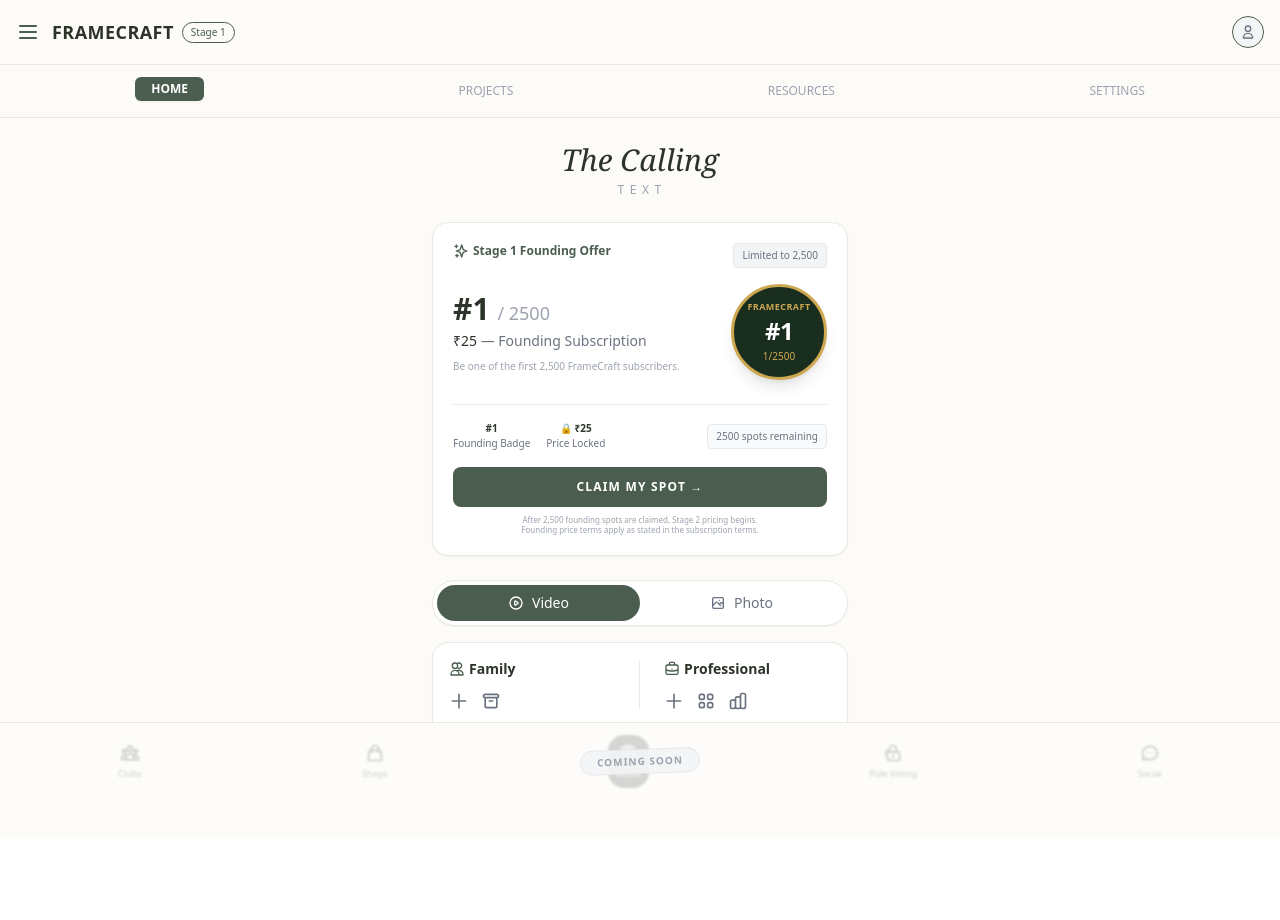
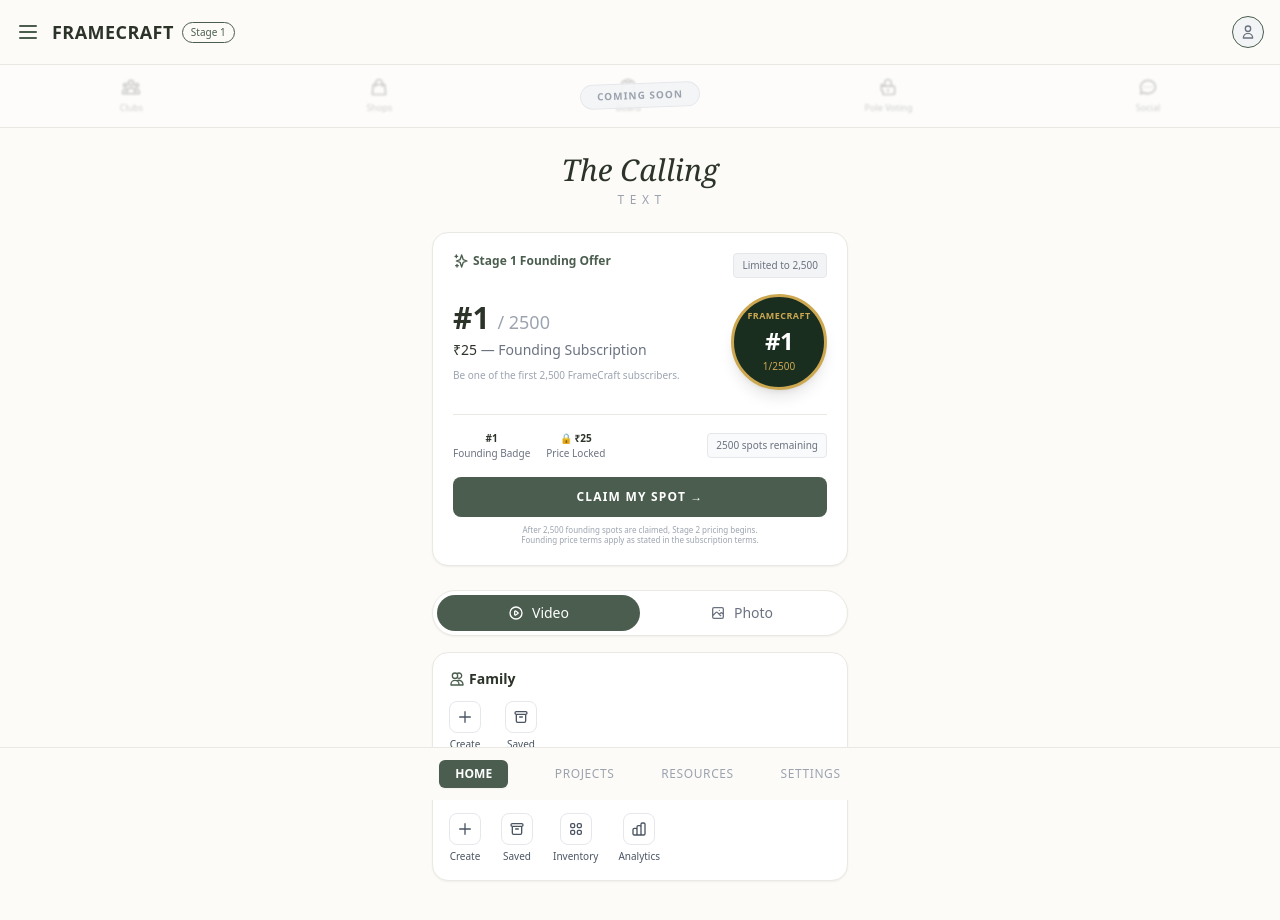
Before and after one commit to Muzammilshk-hue/Framecraft-stage1, a React (Vite) app: page / in a window 1280 px wide. Shown: the top 920 px of the page. Before the commit the page ends 837 px from the top, so only its background shows below. Built offline with nearby package versions, Linux system fonts and the light colour scheme.

Commit message:
Update App.jsx

```diff
--- a/src/App.jsx
+++ b/src/App.jsx
@@ -7,8 +7,9 @@ function App() {
   const [utrNumber, setUtrNumber] = useState('');
   const [claimedSpots, setClaimedSpots] = useState(0);
 
-  // New UI state for Media Type Selector
+  // UI state for Media Type Selector
   const [mediaType, setMediaType] = useState('video'); // 'video' or 'photo'
+
   // Preserved Payment Handler
   const handlePaymentSubmit = (e) => {
     e.preventDefault();
@@ -41,15 +42,24 @@ function App() {
         </div>
       </header>
 
-      {/* 2. PRIMARY TOP NAVIGATION */}
-      <nav className="flex justify-around items-center px-2 py-3 border-b border-[#e9e8e2] bg-[#fcfbf8]">
-        <button className="flex flex-col items-center text-[#4a5d4e] font-bold">
-          <div className="px-4 py-1 bg-[#4a5d4e] text-white rounded-md text-xs mb-1 shadow-sm">HOME</div>
-        </button>
-        <button className="text-xs font-medium text-gray-400 uppercase">Projects</button>
-        <button className="text-xs font-medium text-gray-400 uppercase">Resources</button>
-        <button className="text-xs font-medium text-gray-400 uppercase">Settings</button>
-      </nav>
+      {/* 2. TOP SECONDARY ECOSYSTEM NAV (GREY / COMING SOON - ALL UNIFORM) */}
+      <div className="relative border-b border-[#e9e8e2] bg-[#fcfbf8] py-3 px-2 overflow-hidden">
+        {/* COMING SOON WATERMARK */}
+        <div className="absolute inset-0 flex items-center justify-center z-10 bg-white/40 backdrop-blur-[1px] pointer-events-none">
+           <div className="bg-gray-100/90 border border-gray-200 text-gray-400 font-bold tracking-widest text-[10px] px-4 py-1 rounded-full transform -rotate-2">
+             COMING SOON
+           </div>
+        </div>
+
+        {/* Greyed out / disabled icons (Board is now greyed out as well) */}
+        <div className="flex justify-around items-center opacity-40 grayscale pointer-events-none">
+          <div className="flex flex-col items-center"><svg className="w-5 h-5 mb-1" fill="none" stroke="currentColor" viewBox="0 0 24 24"><path strokeLinecap="round" strokeLinejoin="round" strokeWidth="2" d="M17 20h5v-2a3 3 0 00-5.356-1.857M17 20H7m10 0v-2c0-.656-.126-1.283-.356-1.857M7 20H2v-2a3 3 0 015.356-1.857M7 20v-2c0-.656.126-1.283.356-1.857m0 0a5.002 5.002 0 019.288 0M15 7a3 3 0 11-6 0 3 3 0 016 0zm6 3a2 2 0 11-4 0 2 2 0 014 0zM7 10a2 2 0 11-4 0 2 2 0 014 0z"></path></svg><span className="text-[9px]">Clubs</span></div>
+          <div className="flex flex-col items-center"><svg className="w-5 h-5 mb-1" fill="none" stroke="currentColor" viewBox="0 0 24 24"><path strokeLinecap="round" strokeLinejoin="round" strokeWidth="2" d="M16 11V7a4 4 0 00-8 0v4M5 9h14l1 12H4L5 9z"></path></svg><span className="text-[9px]">Shops</span></div>
+          <div className="flex flex-col items-center"><svg className="w-5 h-5 mb-1" fill="none" stroke="currentColor" viewBox="0 0 24 24"><path strokeLinecap="round" strokeLinejoin="round" strokeWidth="2" d="M9 5H7a2 2 0 00-2 2v12a2 2 0 002 2h10a2 2 0 002-2V7a2 2 0 00-2-2h-2M9 5a2 2 0 002 2h2a2 2 0 002-2M9 5a2 2 0 012-2h2a2 2 0 012 2"></path></svg><span className="text-[9px]">Board</span></div>
+          <div className="flex flex-col items-center"><svg className="w-5 h-5 mb-1" fill="none" stroke="currentColor" viewBox="0 0 24 24"><path strokeLinecap="round" strokeLinejoin="round" strokeWidth="2" d="M12 15v2m-6 4h12a2 2 0 002-2v-6a2 2 0 00-2-2H6a2 2 0 00-2-2v6a2 2 0 002 2zm10-10V7a4 4 0 00-8 0v4h8z"></path></svg><span className="text-[9px]">Pole Voting</span></div>
+          <div className="flex flex-col items-center"><svg className="w-5 h-5 mb-1" fill="none" stroke="currentColor" viewBox="0 0 24 24"><path strokeLinecap="round" strokeLinejoin="round" strokeWidth="2" d="M8 12h.01M12 12h.01M16 12h.01M21 12c0 4.418-4.03 8-9 8a9.863 9.863 0 01-4.255-.949L3 20l1.395-3.72C3.512 15.042 3 13.574 3 12c0-4.418 4.03-8 9-8s9 3.582 9 8z"></path></svg><span className="text-[9px]">Social</span></div>
+        </div>
+      </div>
 
       <main className="px-4 max-w-md mx-auto">
 
@@ -73,7 +83,6 @@ function App() {
 
           <div className="flex justify-between items-center mt-4">
             <div>
-              {/* Dynamic Spot Number Starting at #1 */}
               <div className="text-3xl font-bold text-[#2c3329]">#{claimedSpots + 1} <span className="text-lg text-gray-400 font-normal">/ 2500</span></div>
               <div className="text-sm font-medium mt-1">₹25 <span className="text-gray-500">— Founding Subscription</span></div>
               <p className="text-[10px] text-gray-400 mt-2">Be one of the first 2,500 FrameCraft subscribers.</p>
@@ -92,7 +101,6 @@ function App() {
                 <div className="text-[10px] text-gray-500 flex flex-col items-center"><span className="text-[#2c3329] font-bold">#{claimedSpots + 1}</span> Founding Badge</div>
                 <div className="text-[10px] text-gray-500 flex flex-col items-center"><span className="text-[#2c3329] font-bold flex items-center">🔒 ₹25</span> Price Locked</div>
              </div>
-             {/* Dynamic Spots Remaining */}
              <div className="text-[10px] border border-gray-200 px-2 py-1 rounded text-gray-500 bg-gray-50">
                {2500 - claimedSpots} spots remaining
              </div>
@@ -108,13 +116,6 @@ function App() {
             After 2,500 founding spots are claimed, Stage 2 pricing begins.<br/>Founding price terms apply as stated in the subscription terms.
           </p>
         </div>
-
-
-
-
-
-
-
 
         {/* 4. MEDIA SELECTOR (VIDEO / PHOTO) */}
         <div className="flex bg-white border border-[#e9e8e2] rounded-full mt-6 p-1 shadow-sm">
@@ -135,78 +136,89 @@ function App() {
         </div>
 
         {/* 5. ACTIVE STAGE 1 FEATURES */}
-        <div className="mt-4 border border-[#e9e8e2] rounded-2xl bg-white p-4 shadow-sm flex flex-col space-y-4">
+        <div className="mt-4 border border-[#e9e8e2] rounded-2xl bg-white p-4 shadow-sm">
 
           {mediaType === 'video' ? (
-            <>
-              {/* VIDEO: Family and Professional Active */}
-              <div className="flex items-center space-x-2 pb-3 border-b border-[#e9e8e2]">
-                <div className="w-1/2">
+            <div className="flex flex-col space-y-4">
+
+              {/* FAMILY MODE (Create, Saved) */}
+              <div className="pb-3 border-b border-[#e9e8e2]">
                 <div className="flex items-center text-sm font-semibold text-[#2c3329] mb-3">
                   <svg className="w-4 h-4 mr-1 text-[#4a5d4e]" fill="none" stroke="currentColor" viewBox="0 0 24 24"><path strokeLinecap="round" strokeLinejoin="round" strokeWidth="2" d="M12 4.354a4 4 0 110 5.292M15 21H3v-1a6 6 0 0112 0v1zm0 0h6v-1a6 6 0 00-9-5.197M13 7a4 4 0 11-8 0 4 4 0 018 0z"></path></svg>
                   Family
                 </div>
-                  <div className="flex space-x-3 text-gray-500">
-                    <button className="hover:text-[#4a5d4e]"><svg className="w-5 h-5" fill="none" stroke="currentColor" viewBox="0 0 24 24"><path strokeLinecap="round" strokeLinejoin="round" strokeWidth="2" d="M12 4v16m8-8H4"></path></svg></button>
-                    <button className="hover:text-[#4a5d4e]"><svg className="w-5 h-5" fill="none" stroke="currentColor" viewBox="0 0 24 24"><path strokeLinecap="round" strokeLinejoin="round" strokeWidth="2" d="M5 8h14M5 8a2 2 0 110-4h14a2 2 0 110 4M5 8v10a2 2 0 002 2h10a2 2 0 002-2V8m-9 4h4"></path></svg></button>
+                <div className="flex space-x-6 text-gray-600">
+                  <button className="flex flex-col items-center hover:text-[#4a5d4e]">
+                    <div className="w-8 h-8 border border-gray-200 rounded-lg flex items-center justify-center mb-1"><svg className="w-4 h-4" fill="none" stroke="currentColor" viewBox="0 0 24 24"><path strokeLinecap="round" strokeLinejoin="round" strokeWidth="2" d="M12 4v16m8-8H4"></path></svg></div>
+                    <span className="text-[10px] font-medium">Create</span>
+                  </button>
+                  <button className="flex flex-col items-center hover:text-[#4a5d4e]">
+                    <div className="w-8 h-8 border border-gray-200 rounded-lg flex items-center justify-center mb-1"><svg className="w-4 h-4" fill="none" stroke="currentColor" viewBox="0 0 24 24"><path strokeLinecap="round" strokeLinejoin="round" strokeWidth="2" d="M5 8h14M5 8a2 2 0 110-4h14a2 2 0 110 4M5 8v10a2 2 0 002 2h10a2 2 0 002-2V8m-9 4h4"></path></svg></div>
+                    <span className="text-[10px] font-medium">Saved</span>
+                  </button>
                 </div>
               </div>
-                <div className="w-px h-12 bg-[#e9e8e2]"></div>
-                <div className="w-1/2 pl-4">
+
+              {/* PROFESSIONAL MODE (Create, Saved, Inventory, Analytics) */}
+              <div>
                 <div className="flex items-center text-sm font-semibold text-[#2c3329] mb-3">
                   <svg className="w-4 h-4 mr-1 text-[#4a5d4e]" fill="none" stroke="currentColor" viewBox="0 0 24 24"><path strokeLinecap="round" strokeLinejoin="round" strokeWidth="2" d="M21 13.255A23.931 23.931 0 0112 15c-3.183 0-6.22-.62-9-1.745M16 6V4a2 2 0 00-2-2h-4a2 2 0 00-2 2v2m4 6h.01M5 20h14a2 2 0 002-2V8a2 2 0 00-2-2H5a2 2 0 00-2 2v10a2 2 0 002 2z"></path></svg>
                   Professional
                 </div>
-                  <div className="flex space-x-3 text-gray-500">
-                    <button className="hover:text-[#4a5d4e]"><svg className="w-5 h-5" fill="none" stroke="currentColor" viewBox="0 0 24 24"><path strokeLinecap="round" strokeLinejoin="round" strokeWidth="2" d="M12 4v16m8-8H4"></path></svg></button>
-                    <button className="hover:text-[#4a5d4e]"><svg className="w-5 h-5" fill="none" stroke="currentColor" viewBox="0 0 24 24"><path strokeLinecap="round" strokeLinejoin="round" strokeWidth="2" d="M4 6a2 2 0 012-2h2a2 2 0 012 2v2a2 2 0 01-2 2H6a2 2 0 01-2-2V6zM14 6a2 2 0 012-2h2a2 2 0 012 2v2a2 2 0 01-2 2h-2a2 2 0 01-2-2V6zM4 16a2 2 0 012-2h2a2 2 0 012 2v2a2 2 0 01-2 2H6a2 2 0 01-2-2v-2zM14 16a2 2 0 012-2h2a2 2 0 012 2v2a2 2 0 01-2 2h-2a2 2 0 01-2-2v-2z"></path></svg></button>
-                    <button className="hover:text-[#4a5d4e]"><svg className="w-5 h-5" fill="none" stroke="currentColor" viewBox="0 0 24 24"><path strokeLinecap="round" strokeLinejoin="round" strokeWidth="2" d="M9 19v-6a2 2 0 00-2-2H5a2 2 0 00-2 2v6a2 2 0 002 2h2a2 2 0 002-2zm0 0V9a2 2 0 012-2h2a2 2 0 012 2v10m-6 0a2 2 0 002 2h2a2 2 0 002-2m0 0V5a2 2 0 012-2h2a2 2 0 012 2v14a2 2 0 01-2 2h-2a2 2 0 01-2-2z"></path></svg></button>
+                <div className="flex space-x-5 text-gray-600">
+                  <button className="flex flex-col items-center hover:text-[#4a5d4e]">
+                    <div className="w-8 h-8 border border-gray-200 rounded-lg flex items-center justify-center mb-1"><svg className="w-4 h-4" fill="none" stroke="currentColor" viewBox="0 0 24 24"><path strokeLinecap="round" strokeLinejoin="round" strokeWidth="2" d="M12 4v16m8-8H4"></path></svg></div>
+                    <span className="text-[10px] font-medium">Create</span>
+                  </button>
+                  <button className="flex flex-col items-center hover:text-[#4a5d4e]">
+                    <div className="w-8 h-8 border border-gray-200 rounded-lg flex items-center justify-center mb-1"><svg className="w-4 h-4" fill="none" stroke="currentColor" viewBox="0 0 24 24"><path strokeLinecap="round" strokeLinejoin="round" strokeWidth="2" d="M5 8h14M5 8a2 2 0 110-4h14a2 2 0 110 4M5 8v10a2 2 0 002 2h10a2 2 0 002-2V8m-9 4h4"></path></svg></div>
+                    <span className="text-[10px] font-medium">Saved</span>
+                  </button>
+                  <button className="flex flex-col items-center hover:text-[#4a5d4e]">
+                    <div className="w-8 h-8 border border-gray-200 rounded-lg flex items-center justify-center mb-1"><svg className="w-4 h-4" fill="none" stroke="currentColor" viewBox="0 0 24 24"><path strokeLinecap="round" strokeLinejoin="round" strokeWidth="2" d="M4 6a2 2 0 012-2h2a2 2 0 012 2v2a2 2 0 01-2 2H6a2 2 0 01-2-2V6zM14 6a2 2 0 012-2h2a2 2 0 012 2v2a2 2 0 01-2 2h-2a2 2 0 01-2-2V6zM4 16a2 2 0 012-2h2a2 2 0 012 2v2a2 2 0 01-2 2H6a2 2 0 01-2-2v-2zM14 16a2 2 0 012-2h2a2 2 0 012 2v2a2 2 0 01-2 2h-2a2 2 0 01-2-2v-2z"></path></svg></div>
+                    <span className="text-[10px] font-medium">Inventory</span>
+                  </button>
+                  <button className="flex flex-col items-center hover:text-[#4a5d4e]">
+                    <div className="w-8 h-8 border border-gray-200 rounded-lg flex items-center justify-center mb-1"><svg className="w-4 h-4" fill="none" stroke="currentColor" viewBox="0 0 24 24"><path strokeLinecap="round" strokeLinejoin="round" strokeWidth="2" d="M9 19v-6a2 2 0 00-2-2H5a2 2 0 00-2 2v6a2 2 0 002 2h2a2 2 0 002-2zm0 0V9a2 2 0 012-2h2a2 2 0 012 2v10m-6 0a2 2 0 002 2h2a2 2 0 002-2m0 0V5a2 2 0 012-2h2a2 2 0 012 2v14a2 2 0 01-2 2h-2a2 2 0 01-2-2z"></path></svg></div>
+                    <span className="text-[10px] font-medium">Analytics</span>
+                  </button>
                 </div>
               </div>
+
             </div>
-            </>
           ) : (
-            <>
-               {/* PHOTO: Only Photo Features Active */}
+            /* PHOTO WORKSPACE ACTIVE OPTIONS */
             <div className="flex flex-col items-center justify-center py-4">
               <div className="text-sm font-semibold text-[#2c3329] mb-4">Photo Studio</div>
-                 <div className="flex space-x-6 text-gray-500">
+              <div className="flex space-x-6 text-gray-600">
                  <button className="flex flex-col items-center hover:text-[#4a5d4e]">
                    <div className="w-10 h-10 border border-gray-200 rounded-lg flex items-center justify-center mb-1"><svg className="w-5 h-5" fill="none" stroke="currentColor" viewBox="0 0 24 24"><path strokeLinecap="round" strokeLinejoin="round" strokeWidth="2" d="M12 4v16m8-8H4"></path></svg></div>
-                      <span className="text-[10px]">Create</span>
+                   <span className="text-[10px] font-medium">Create</span>
                  </button>
                  <button className="flex flex-col items-center hover:text-[#4a5d4e]">
                    <div className="w-10 h-10 border border-gray-200 rounded-lg flex items-center justify-center mb-1"><svg className="w-5 h-5" fill="none" stroke="currentColor" viewBox="0 0 24 24"><path strokeLinecap="round" strokeLinejoin="round" strokeWidth="2" d="M5 8h14M5 8a2 2 0 110-4h14a2 2 0 110 4M5 8v10a2 2 0 002 2h10a2 2 0 002-2V8m-9 4h4"></path></svg></div>
-                      <span className="text-[10px]">Saved</span>
+                   <span className="text-[10px] font-medium">Saved</span>
                  </button>
               </div>
             </div>
-            </>
           )}
 
         </div>
       </main>
 
-      {/* 6. BOTTOM / SECONDARY ECOSYSTEM (COMING SOON) */}
-      <footer className="fixed bottom-0 w-full bg-[#fcfbf8] border-t border-[#e9e8e2] px-2 py-3 overflow-hidden">
-        {/* COMING SOON WATERMARK */}
-        <div className="absolute inset-0 flex items-center justify-center z-10 bg-white/40 backdrop-blur-[1px] pointer-events-none">
-           <div className="bg-gray-100/90 border border-gray-200 text-gray-400 font-bold tracking-widest text-[10px] px-4 py-1 rounded-full transform -rotate-2">
-             COMING SOON
-           </div>
-        </div>
-
-        {/* Greyed out / disabled icons */}
-        <div className="flex justify-around items-center opacity-40 grayscale pointer-events-none">
-          <div className="flex flex-col items-center"><svg className="w-5 h-5 mb-1" fill="none" stroke="currentColor" viewBox="0 0 24 24"><path strokeLinecap="round" strokeLinejoin="round" strokeWidth="2" d="M17 20h5v-2a3 3 0 00-5.356-1.857M17 20H7m10 0v-2c0-.656-.126-1.283-.356-1.857M7 20H2v-2a3 3 0 015.356-1.857M7 20v-2c0-.656.126-1.283.356-1.857m0 0a5.002 5.002 0 019.288 0M15 7a3 3 0 11-6 0 3 3 0 016 0zm6 3a2 2 0 11-4 0 2 2 0 014 0zM7 10a2 2 0 11-4 0 2 2 0 014 0z"></path></svg><span className="text-[9px]">Clubs</span></div>
-          <div className="flex flex-col items-center"><svg className="w-5 h-5 mb-1" fill="none" stroke="currentColor" viewBox="0 0 24 24"><path strokeLinecap="round" strokeLinejoin="round" strokeWidth="2" d="M16 11V7a4 4 0 00-8 0v4M5 9h14l1 12H4L5 9z"></path></svg><span className="text-[9px]">Shops</span></div>
-          <div className="flex flex-col items-center bg-[#4a5d4e] text-white p-2 rounded-2xl"><svg className="w-5 h-5" fill="none" stroke="currentColor" viewBox="0 0 24 24"><path strokeLinecap="round" strokeLinejoin="round" strokeWidth="2" d="M9 5H7a2 2 0 00-2 2v12a2 2 0 002 2h10a2 2 0 002-2V7a2 2 0 00-2-2h-2M9 5a2 2 0 002 2h2a2 2 0 002-2M9 5a2 2 0 012-2h2a2 2 0 012 2"></path></svg><span className="text-[9px] mt-1">Board</span></div>
-          <div className="flex flex-col items-center"><svg className="w-5 h-5 mb-1" fill="none" stroke="currentColor" viewBox="0 0 24 24"><path strokeLinecap="round" strokeLinejoin="round" strokeWidth="2" d="M12 15v2m-6 4h12a2 2 0 002-2v-6a2 2 0 00-2-2H6a2 2 0 00-2-2v6a2 2 0 002 2zm10-10V7a4 4 0 00-8 0v4h8z"></path></svg><span className="text-[9px]">Pole Voting</span></div>
-          <div className="flex flex-col items-center"><svg className="w-5 h-5 mb-1" fill="none" stroke="currentColor" viewBox="0 0 24 24"><path strokeLinecap="round" strokeLinejoin="round" strokeWidth="2" d="M8 12h.01M12 12h.01M16 12h.01M21 12c0 4.418-4.03 8-9 8a9.863 9.863 0 01-4.255-.949L3 20l1.395-3.72C3.512 15.042 3 13.574 3 12c0-4.418 4.03-8 9-8s9 3.582 9 8z"></path></svg><span className="text-[9px]">Social</span></div>
-        </div>
+      {/* 6. BOTTOM PRIMARY NAV (HOME, PROJECTS, RESOURCES, SETTINGS) */}
+      <footer className="fixed bottom-0 w-full bg-[#fcfbf8] border-t border-[#e9e8e2] px-2 py-3 z-40">
+        <nav className="flex justify-around items-center max-w-md mx-auto">
+          <button className="flex flex-col items-center text-[#4a5d4e] font-bold">
+            <div className="px-4 py-1.5 bg-[#4a5d4e] text-white rounded-md text-xs shadow-sm">HOME</div>
+          </button>
+          <button className="text-xs font-medium text-gray-400 uppercase tracking-wider">Projects</button>
+          <button className="text-xs font-medium text-gray-400 uppercase tracking-wider">Resources</button>
+          <button className="text-xs font-medium text-gray-400 uppercase tracking-wider">Settings</button>
+        </nav>
       </footer>
 
-      {/* PRESERVED: Payment Modal (Your existing functionality) */}
+      {/* PRESERVED: Payment Modal */}
       {showPaymentModal && (
         <div className="fixed inset-0 bg-black/60 z-50 flex items-center justify-center p-4">
           <div className="bg-white rounded-xl p-6 w-full max-w-sm">
```
Lines whose indentation alone changed are shown as unchanged.
